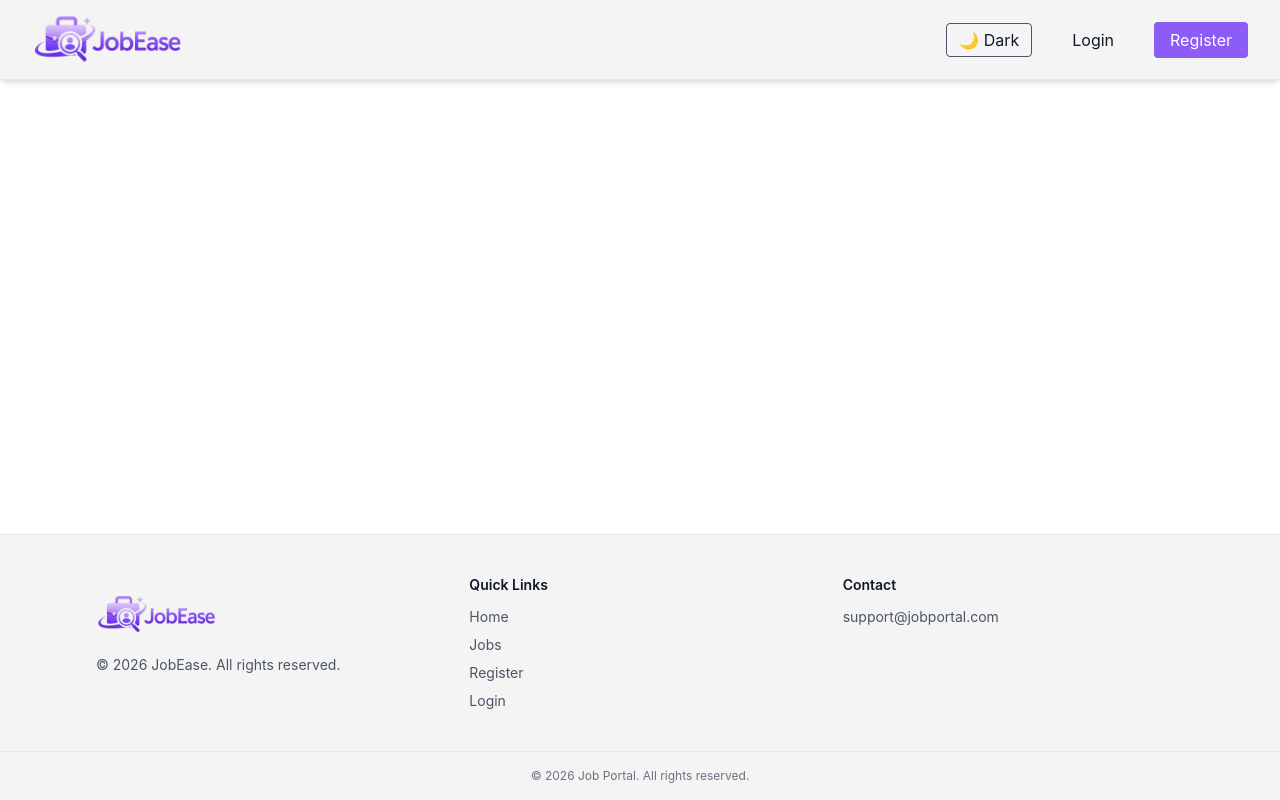
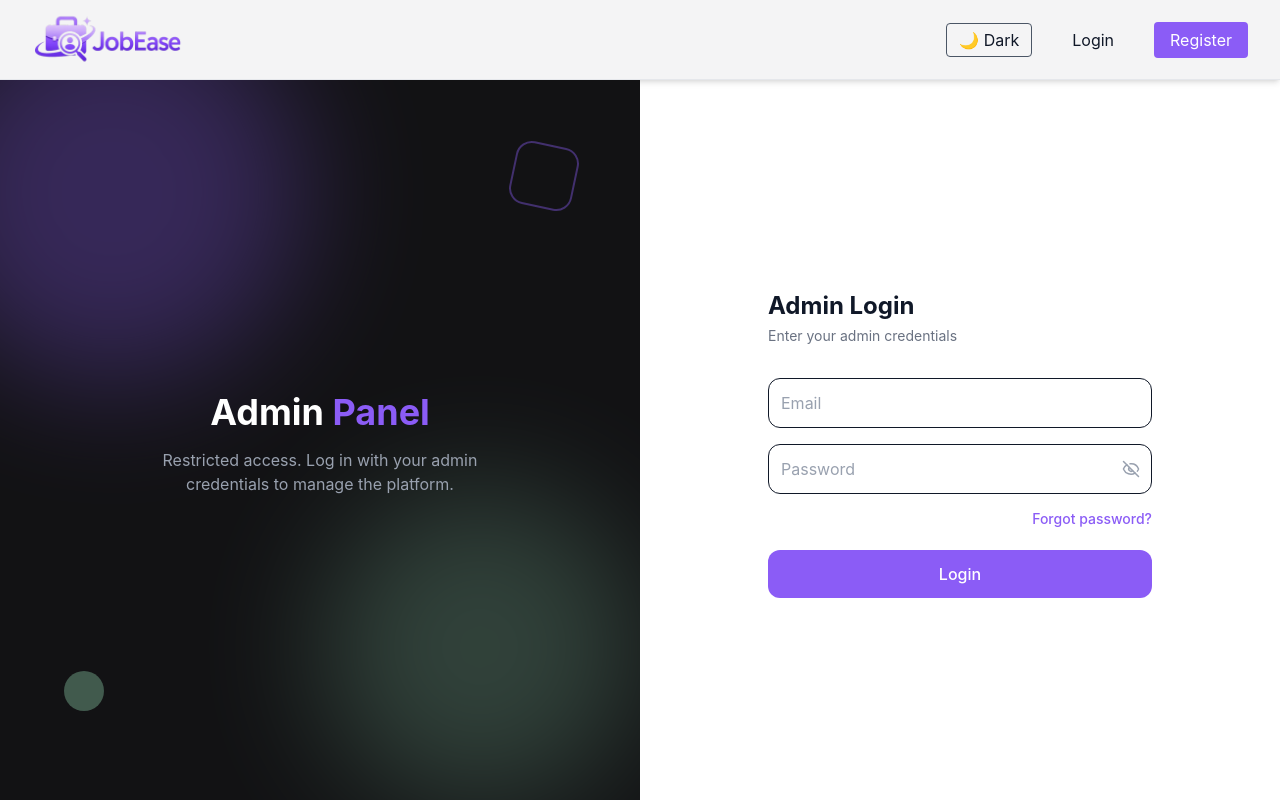
Before and after one commit to esharajpoot156-max/Job-Portal, a React (Vite) app in the folder frontend/: page /admin/login in a window 1280 px wide. Shown: the top 800 px of the page. Built offline with nearby package versions, Linux system fonts and the light colour scheme.

Commit message:
Add forgot password funcctionality to admin login

```diff
--- a/frontend/src/App.jsx
+++ b/frontend/src/App.jsx
@@ -38,7 +38,7 @@ function App() {
         <Route path="/" element={<Home />} />
         <Route path="/login" element={<Login />} />
         <Route path="/register" element={<Register />} />
-        <Route path="/admin-login" element={<AdminLogin />} />
+        <Route path="/admin/login" element={<AdminLogin />} />
         <Route path="/jobs" element={<Jobs />} />
         <Route path="/my-jobs" element={<MyJobs />} />
         <Route path="/jobs/:id" element={<JobDetails />} />
@@ -55,6 +55,7 @@ function App() {
         <Route path="/settings" element={<SettingsPage />} />
         <Route path="/help" element={<HelpPage />} />
         <Route path="/forgot-password" element={<ForgotPassword/>} />
+        <Route path="/admin/forgot-password" element={<ForgotPassword role="admin"/>} />
         <Route path="/reset-password/:token" element={<ResetPassword/>} />
       </Routes>
       </div>
--- a/frontend/src/components/Navbar.jsx
+++ b/frontend/src/components/Navbar.jsx
@@ -92,9 +92,10 @@ const Navbar = () => {
   const logoutHandler = async () => {
     try {
       setLoggingOut(true);
+      const wasAdmin = isAdmin;
       await axiosInstance.get("/user/logout");
       dispatch(logoutUser());
-      navigate("/login");
+      navigate(wasAdmin ?"/admin/login":"/login");
     } catch (e) {
       console.log(e);
     } finally {
--- a/frontend/src/pages/AdminLogin.jsx
+++ b/frontend/src/pages/AdminLogin.jsx
@@ -83,6 +83,11 @@ const AdminLogin = () => {
                             {showPassword ? <Eye size={18} /> : <EyeOff size={18} />}
                         </button>
                     </div>
+                    <p className="text-right mb-5 -mt-2">
+    <Link to="/admin/forgot-password" className="text-sm text-[#8B5CF6] font-medium hover:opacity-80">
+        Forgot password?
+    </Link>
+</p>
 
                     <button
                         type="submit" disabled={loading}
--- a/frontend/src/pages/ForgotPassword.jsx
+++ b/frontend/src/pages/ForgotPassword.jsx
@@ -1,8 +1,8 @@
 import { useState } from "react";
-import { Link } from "react-router-dom";
+import { Link, resolvePath } from "react-router-dom";
 import axiosInstance from "../utils/axiosInstance";
 
-const ForgotPassword = () => {
+const ForgotPassword = ({role=null}) => {
     const [email, setEmail] = useState("");
     const [loading, setLoading] = useState(false);
     const [sent, setSent] = useState(false);
@@ -11,7 +11,7 @@ const ForgotPassword = () => {
         e.preventDefault();
         try {
             setLoading(true);
-            const res = await axiosInstance.post("/user/forgot-password", { email });
+            const res = await axiosInstance.post("/user/forgot-password", { email, role });
             if (res.data.success) {
                 setSent(true);
             }
@@ -51,7 +51,7 @@ const ForgotPassword = () => {
                 )}
 
                 <p className="text-center mt-6 text-sm dark:text-gray-400">
-                    <Link to="/login" className="text-[#8B5CF6] font-medium">Back to Login</Link>
+                    <Link to={role === "admin" ? "/admin/login":"/login"} className="text-[#8B5CF6] font-medium">Back to Login</Link>
                 </p>
             </div>
         </div>
```
Also changed, not shown: 1 other file (tests, documents, lock files or other folders).
